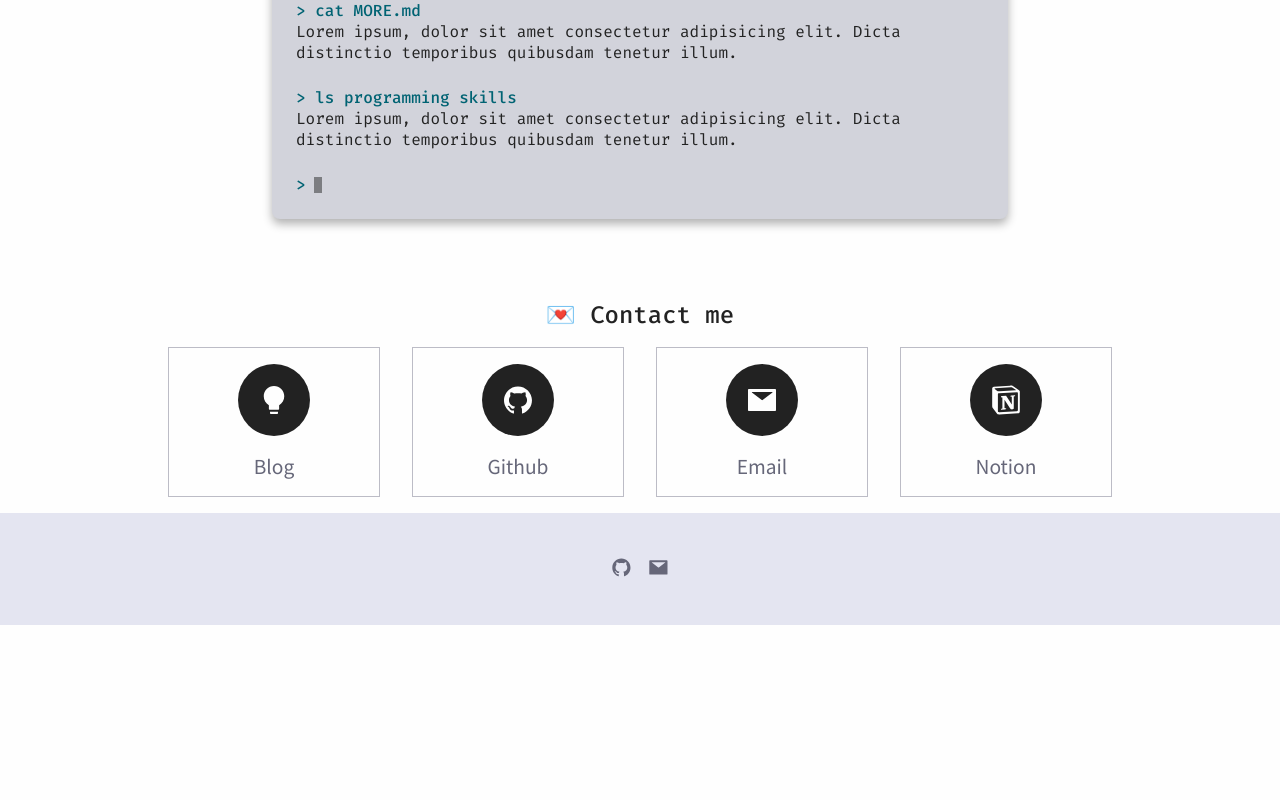
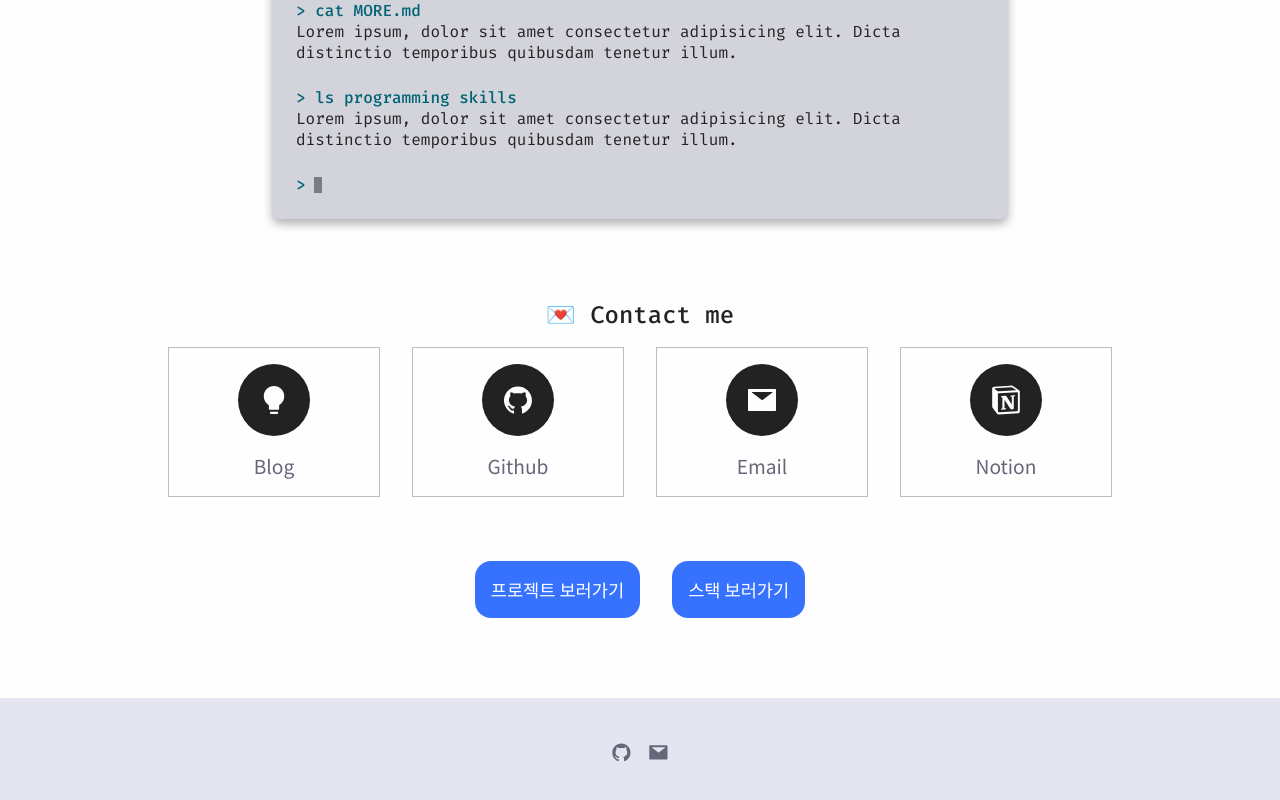
Before and after one commit to RoseJang2000/rosejang2000-portfolio, a React (Vite) app: page / in a window 1280 px wide. Shown: the part 830-1630 px from the top of the page. Before the commit the page ends 1455 px from the top, so only its background shows below. Built offline with nearby package versions, Linux system fonts and the light colour scheme.

Commit message:
:sparkles: feat : Button 추가

```diff
--- a/src/pages/Home.tsx
+++ b/src/pages/Home.tsx
@@ -1,8 +1,16 @@
 import styled from 'styled-components';
 import AboutMe from '@components/Home/AboutMe';
 import ContactMe from '@components/Home/ContactMe';
+import { Button } from '@/styles/Button';
+import { useNavigate } from 'react-router-dom';
 
 const Home = () => {
+  const navigate = useNavigate();
+
+  const handleClickButton = (path: string) => {
+    navigate(`/${path}`);
+  };
+
   return (
     <HomeContainer>
       <div className="head">
@@ -27,6 +35,14 @@ const Home = () => {
       <AboutMe />
       <h2 className="category-title">💌 Contact me</h2>
       <ContactMe />
+      <div className="buttons">
+        <Button onClick={() => handleClickButton('projects')}>
+          프로젝트 보러가기
+        </Button>
+        <Button onClick={() => handleClickButton('skills')}>
+          스택 보러가기
+        </Button>
+      </div>
     </HomeContainer>
   );
 };
@@ -69,12 +85,23 @@ const HomeContainer = styled.div`
     margin-bottom: 1rem;
     font-size: 1.5rem;
   }
+  .buttons {
+    margin: 4rem 0;
+    display: flex;
+    gap: 2rem;
+  }
   @media screen and (max-width: 768px) {
     .head {
       padding: 2rem 0;
       grid-template-columns: 1fr;
     }
   }
+  @media screen and (max-width: 576px) {
+    .buttons {
+      flex-direction: column;
+      width: 100%;
+    }
+  }
 `;
 
 export default Home;
--- /dev/null
+++ b/src/styles/Button.tsx
@@ -0,0 +1,14 @@
+import styled from 'styled-components';
+
+export const Button = styled.button`
+  background-color: ${(props) => props.theme.colors.pointColor};
+  color: #fff;
+  padding: 1rem;
+  border: none;
+  border-radius: 1rem;
+  font-size: 1.1rem;
+  cursor: pointer;
+  :hover {
+    filter: brightness(0.9);
+  }
+`;
```
